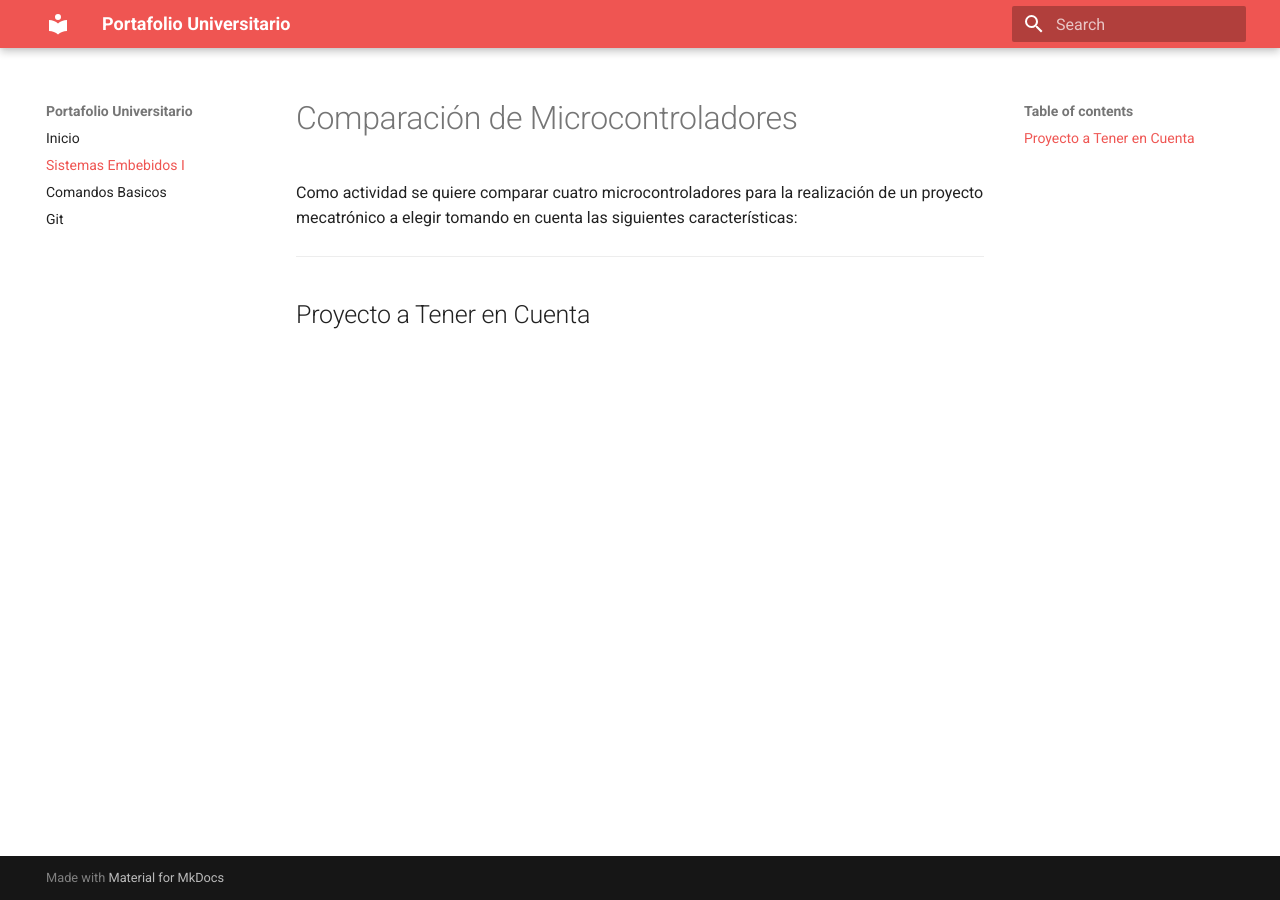
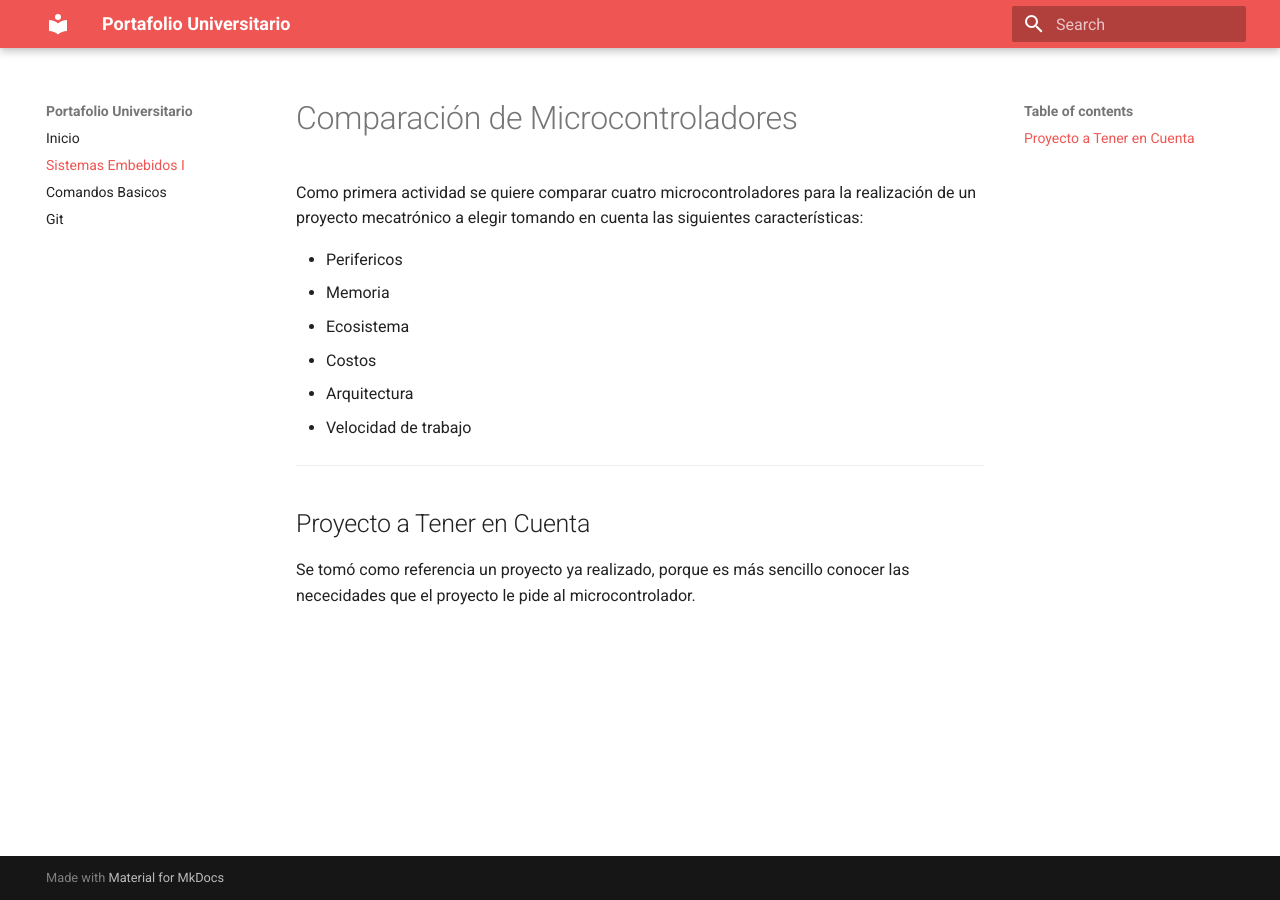
Before and after one commit to Oskihgez/Mi-Portafolio, an MkDocs documentation site: the page built from docs/sistemasembebidosi.md, in a window 1280 px wide. Built offline with MkDocs 1.6.1 and Material for MkDocs 9.7.7, drawn with Linux system fonts in a browser that asks for light colours.

Commit message:
Update sistemasembebidosi.md

```diff
--- a/docs/sistemasembebidosi.md
+++ b/docs/sistemasembebidosi.md
@@ -1,6 +1,17 @@
-#Comparación de Microcontroladores
-Como actividad se quiere comparar cuatro microcontroladores para la realización de un proyecto mecatrónico a elegir tomando en cuenta las siguientes características:
+# Comparación de Microcontroladores
+
+Como primera actividad se quiere comparar cuatro microcontroladores para la realización de un proyecto mecatrónico a elegir tomando en cuenta las siguientes características:
+
+- Perifericos
+- Memoria
+- Ecosistema
+- Costos
+- Arquitectura
+- Velocidad de trabajo
 
 ---
 
-##Proyecto a Tener en Cuenta
+## Proyecto a Tener en Cuenta
+
+
+Se tomó como referencia un proyecto ya realizado, porque es más sencillo conocer las nececidades que el proyecto le pide al microcontrolador.
```
